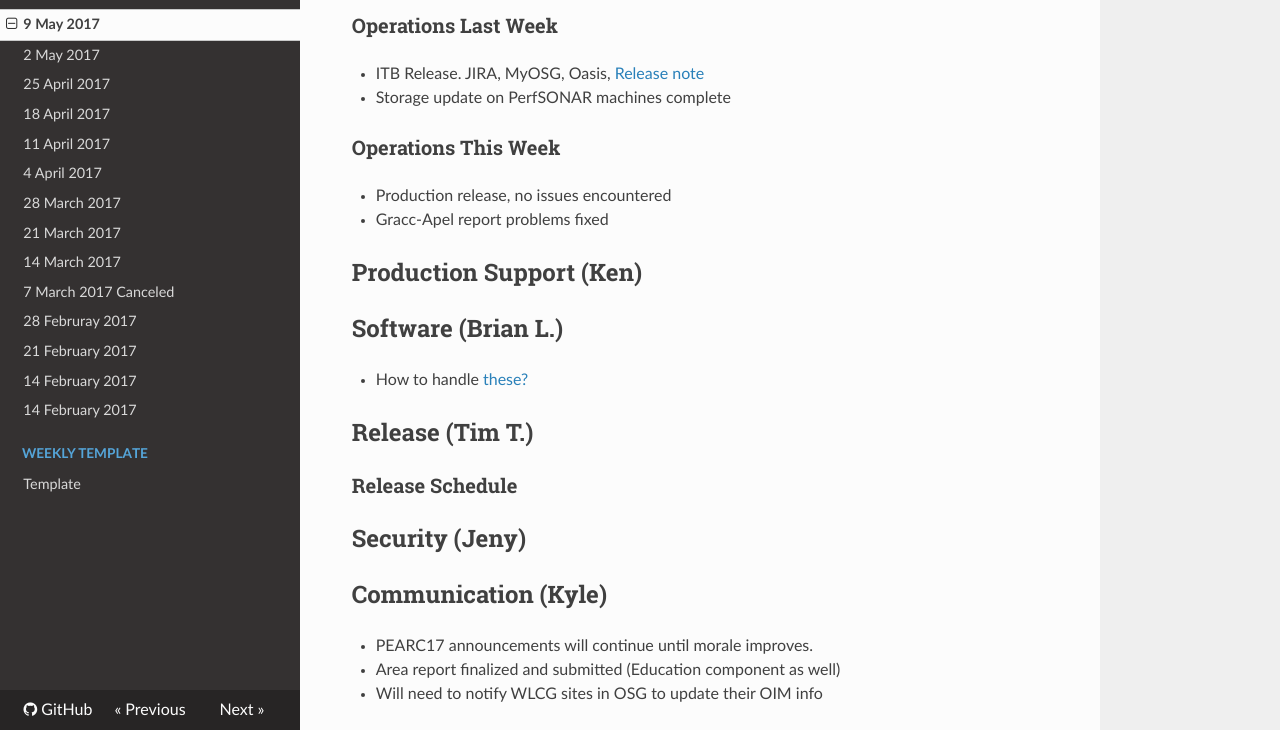
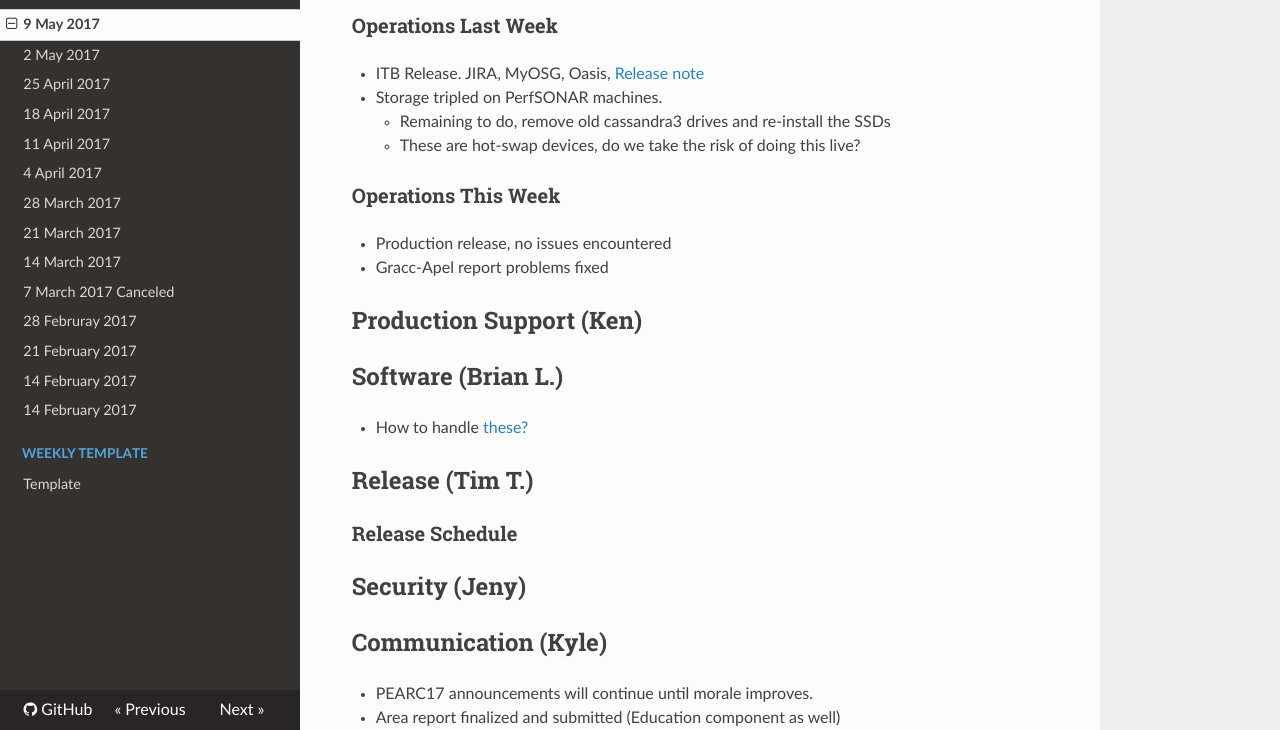
Before and after one commit to zsshah/production, an MkDocs documentation site: the page built from docs/WeeklyMinutes/09May2017.md, in a window 1280 px wide and 900 px high, scrolled down 1617 px, cut to the strip 170-900 px from the top of the window. Built offline with MkDocs 1.6.1, drawn with Linux system fonts in a browser that asks for light colours; nearby versions of some CDN libraries; old or Windows-style settings are respelled for this version of MkDocs.

Commit message:
Update 09May2017.md

```diff
--- a/docs/WeeklyMinutes/09May2017.md
+++ b/docs/WeeklyMinutes/09May2017.md
@@ -25,7 +25,9 @@
 
 ### Operations Last Week
   * ITB Release. JIRA, MyOSG, Oasis, [Release note](http://osggoc.blogspot.com/2017/05/goc-service-update-tuesday-may-9th-at.html)
-  * Storage update on PerfSONAR machines complete
+  * Storage tripled on PerfSONAR machines.
+     * Remaining to do, remove old cassandra3 drives and re-install the SSDs
+     * These are hot-swap devices, do we take the risk of doing this live?
 
 ### Operations This Week
    * Production release, no issues encountered
```
